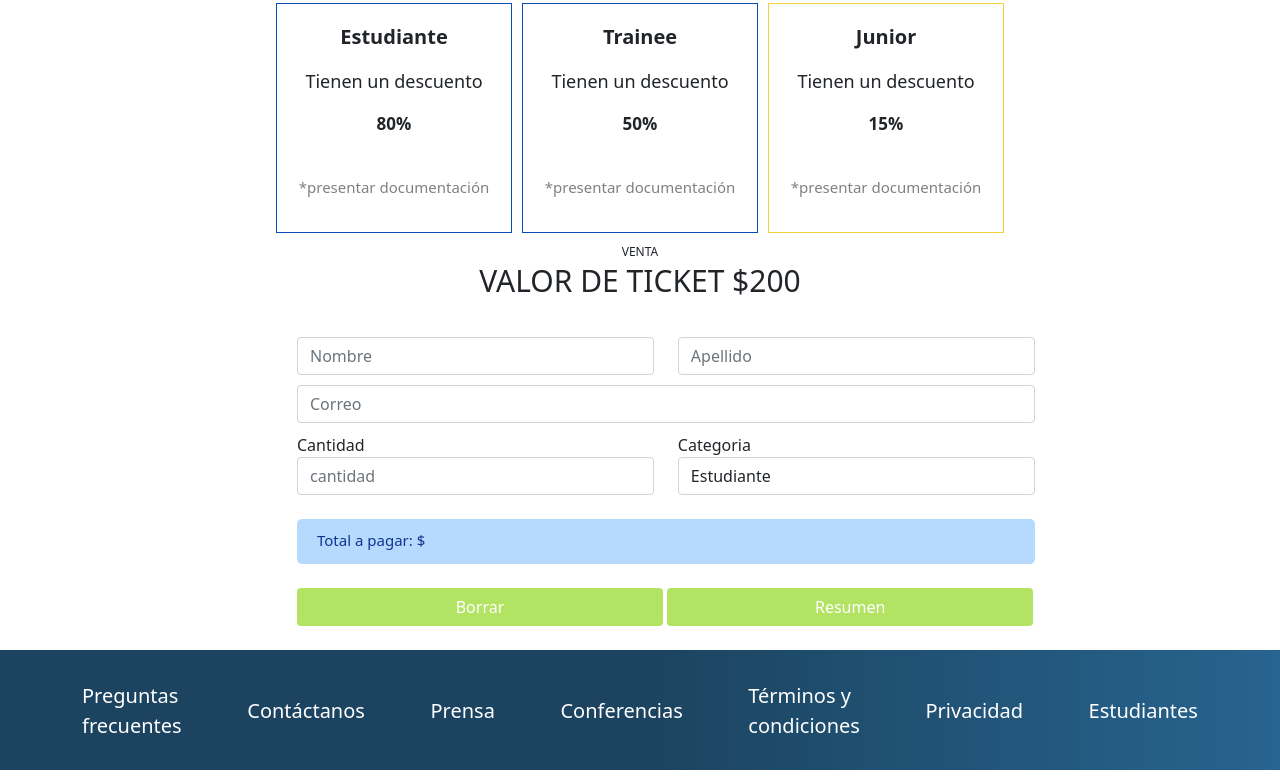
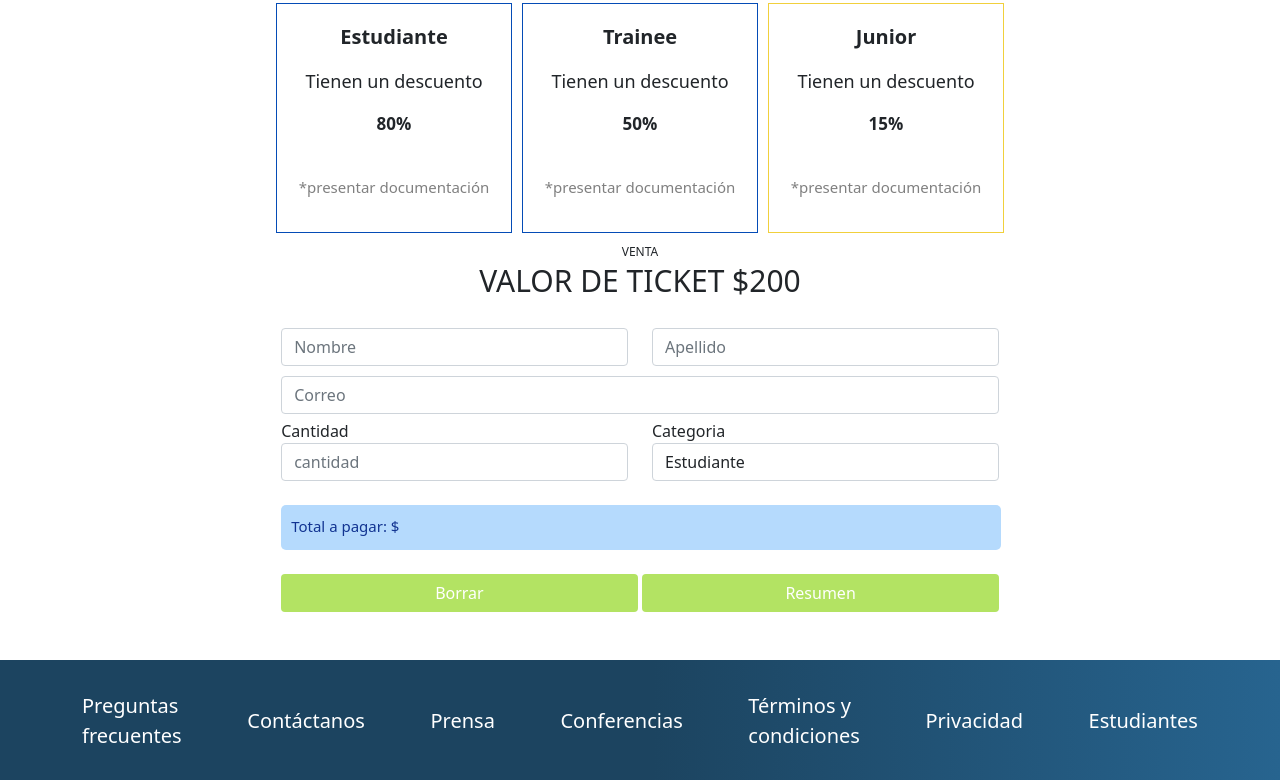
Before and after one commit to MFCSANDOVAL/mfcsandoval.github.io, a plain HTML site: page TPIntegrador/comprar.html in a window 1280 px wide. Shown: the part 147-927 px from the top of the page. Drawn offline with nearby package versions, Linux system fonts and the light colour scheme.

Commit message:
actualizar Tp Integrador Front Comprar Tickets

```diff
--- a/TPIntegrador/comprar.html
+++ b/TPIntegrador/comprar.html
@@ -6,8 +6,9 @@
     <meta name="viewport" content="width=device-width, initial-scale=1.0">
     <title>Comprar Tickets</title>
 
+
+
      <!-- CSS only -->
-
 <link href="https://cdn.jsdelivr.net/npm/bootstrap@5.1.3/dist/css/bootstrap.min.css" rel="stylesheet" integrity="sha384-1BmE4kWBq78iYhFldvKuhfTAU6auU8tT94WrHftjDbrCEXSU1oBoqyl2QvZ6jIW3" crossorigin="anonymous">
 <script src="https://ajax.googleapis.com/ajax/libs/jquery/3.6.0/jquery.min.js"></script>
 <script src="https://maxcdn.bootstrapcdn.com/bootstrap/3.4.1/js/bootstrap.min.js"></script>
@@ -92,9 +93,11 @@
       <p class="ventaTicket"><sup>VALOR DE TICKET $200</sup></p>
 
 
-<div class="formulario">
+</main>
+
 <section class="formularioTickets">
-    <form>
+  <form class="formulario">
+    <div class="content" id="content">
     <div class="form row">
       <div class="form-group col-md-5">
 
@@ -133,16 +136,17 @@
     </div>
   </div>
     <br>
+   <div class="botonesVerdes">
     <button type="button" class="btn btn-success" id="botonBorrar">Borrar</button>
-
+    &nbsp
     <button type="button" class="btn btn-success" id="botonResumen">Resumen</button>
-
+    </div>
     <br>
     <br>
+    </div>
   </form>
 </section>
-</div>
-</main>
+
 
 
   <div class="navbar navbar-inverse navbar-fixed-bottom" id="footer">
--- a/TPIntegrador/css/styleComprar.css
+++ b/TPIntegrador/css/styleComprar.css
@@ -53,26 +53,38 @@
  #botonBorrar{
    background-color: #B3E363;
    border-color:transparent;
-   width:366px;
+
+   width:357px;
  }
 
  #botonResumen{
   background-color: #B3E363;
   border-color:transparent;
-  width: 366px;
+
+  width: 357px;
 }
 
 
-.formularioTickets{
+.botonesVerdes{
+  margin: 0 auto;
+  display: flex;
 
-  margin-top:30px;
-  margin-left: 297px;
-  margin-right:50px;
-
-  width: 890px;
-
+  justify-content: center;
+  align-items: center;
+  width: 100%;
+  max-width: 890px;
 }
 
+
+.form{
+  margin: 0 auto;
+  display: flex;
+
+  justify-content: center;
+  align-items: center;
+  width: 100%;
+  max-width: 890px;
+}
 
 table {
   /*margin-top:30px;
@@ -145,11 +157,14 @@ td {
   color: rgb(17, 51, 145);
   background-color:rgb(181, 218, 253);
   border-radius: 5px;
+  margin:auto;
   padding-top:10px;
-  padding-left:20px;
-  width: 738px;
+  padding-left:10px;
+  width: 720px;
   height: 45px;
 }
+
+
 
 
  #footer{
```
Lines whose indentation alone changed are shown as unchanged.
